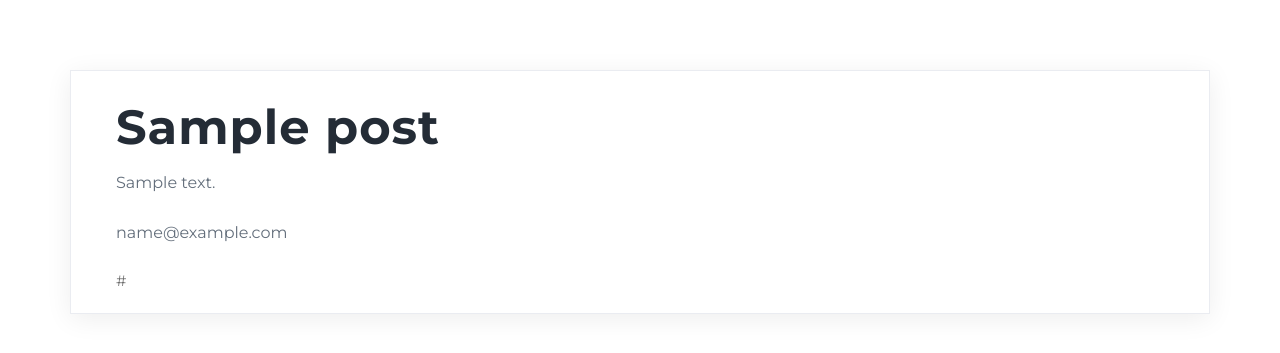
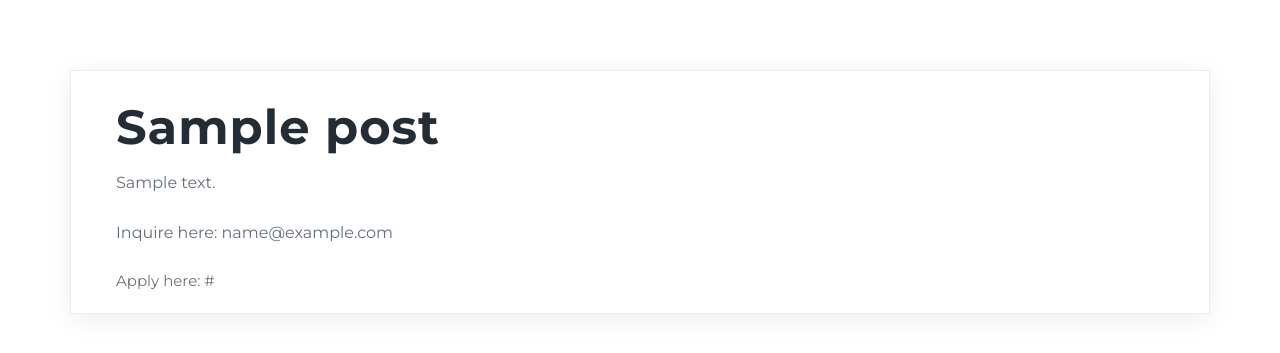
Before and after one commit to bodowd/chirole, a Flask app: template app/templates/view_job.html in a window 1280 px wide. Shown: the part 69-422 px from the top of the page. Run offline with Flask 2, Linux system fonts and the light colour scheme; the template is opened without the code that fills it: values that come from a table or form of the project are taken from there, others are empty; tables that the repository leaves empty hold one stand-in row (values such as "Sample post"); some libraries are stand-ins or nearby versions.

Commit message:
added some more text

```diff
--- a/app/templates/view_job.html
+++ b/app/templates/view_job.html
@@ -12,8 +12,12 @@
 							<div class="profile-content">
                                     <h1>{{ job_post.title }}</h1>
                                     <p>{{ job_post.body }}</p>
-                                    <p>{{ job_post.apply_here_email }}</p>
-                                    <a href="{{ 'http://'+job_post.link_to_application_site }}">{{ job_post.link_to_application_site }}</a>
+                                    {% if job_post.apply_here_email %}
+                                        <p>Inquire here: {{ job_post.apply_here_email }}</p>
+                                    {% endif %}
+                                    {% if job_post.link_to_application_site %}
+                                        <a href="{{ 'http://'+job_post.link_to_application_site }}">Apply here: {{ job_post.link_to_application_site }}</a>
+                                    {% endif %}
                             </div>
                         </div>
                     </div>
```
